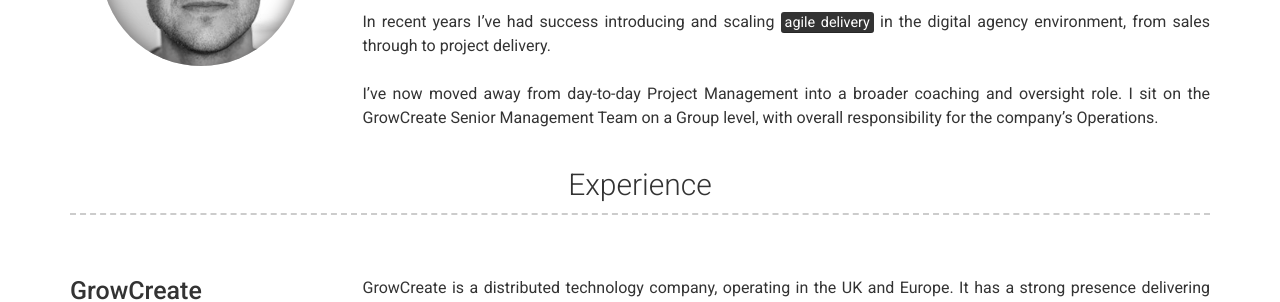
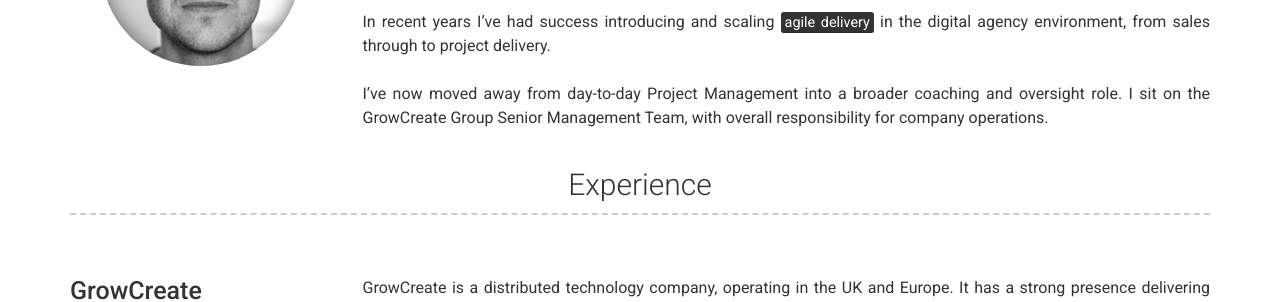
Before and after one commit to csgdavidson/Charlie-Davidson2, a Jekyll site: the page built from index.md, in a window 1280 px wide. Shown: the part 413-715 px from the top of the page. Built offline with Jekyll 4.4.1, drawn with Linux system fonts in a browser that asks for light colours; nearby versions of some CDN libraries.

Commit message:
Update _config.yml

```diff
--- a/_config.yml
+++ b/_config.yml
@@ -19,7 +19,7 @@ about_content:
   Hi, I'm <mark>Charlie Davidson</mark>. A digital professional based in Bicester, Oxfordshire. From Cromarty, I went to Fortrose Academy and graduated with honours from Stirling University.<br><br>
   I've been a <mark>Digital Project Manager</mark> for fifteen years and enjoy facilitating teams, building solutions, and refining processes. <br><br>
   In recent years I’ve had success introducing and scaling <mark>agile delivery</mark> in the digital agency environment, from sales through to project delivery. <br><br>
-  I’ve now moved away from day-to-day Project Management into a broader coaching and oversight role. I sit on the GrowCreate Senior Management Team on a Group level, with overall responsibility for the company's Operations.
+  I’ve now moved away from day-to-day Project Management into a broader coaching and oversight role. I sit on the GrowCreate Group Senior Management Team, with overall responsibility for company operations.
 # Projects Section
 projects_title: Certifications
 
```
